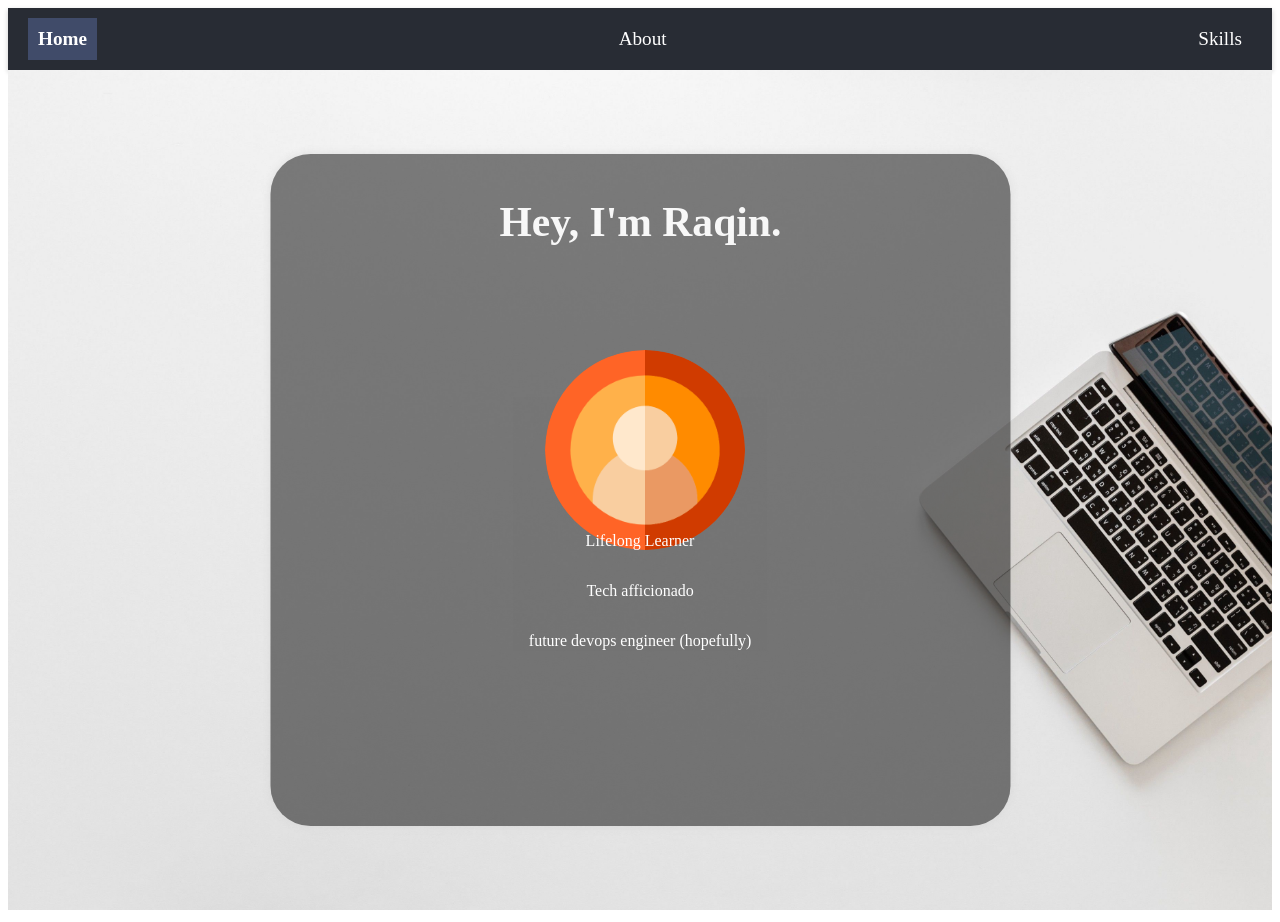
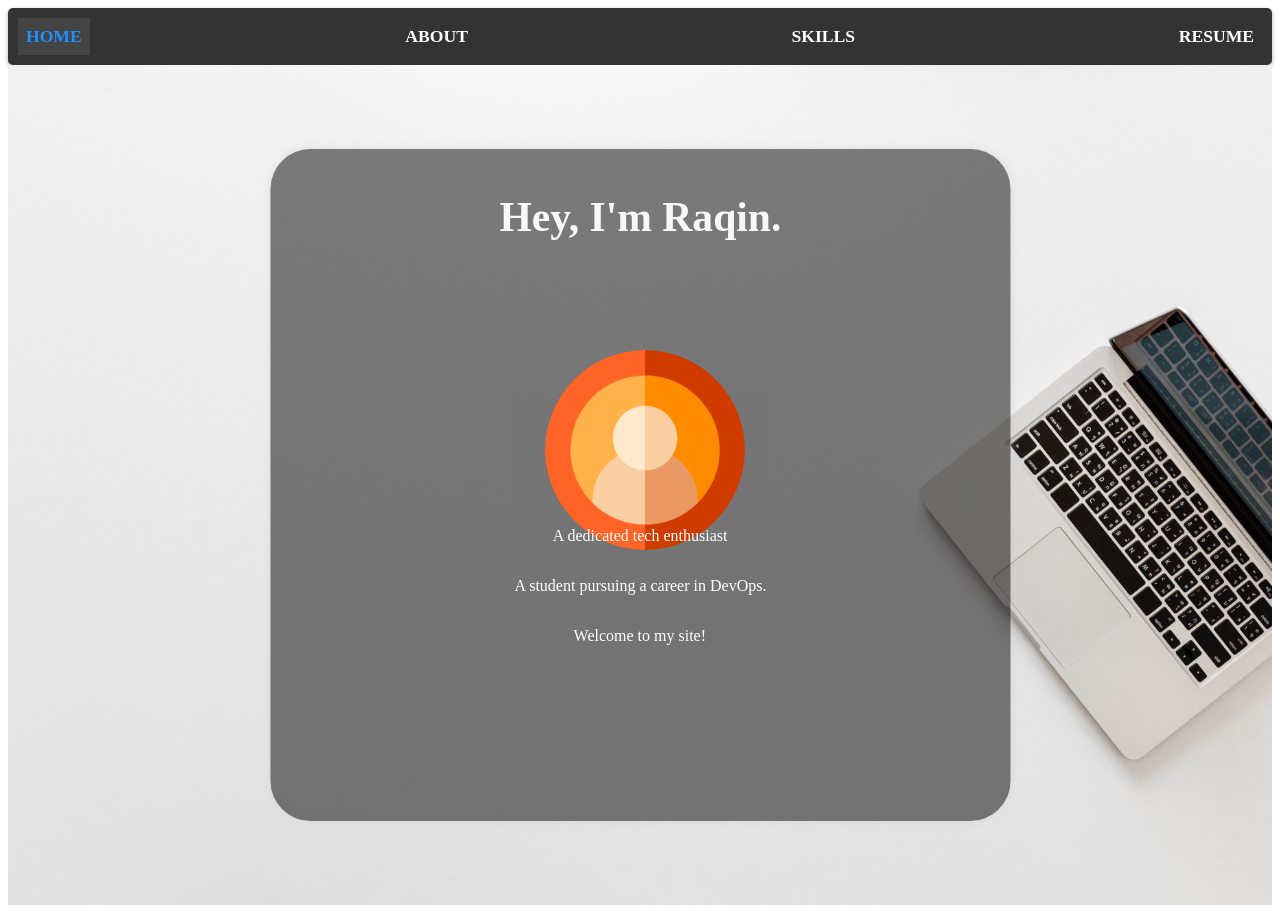
Before and after one commit to qleqs/Portfolio, a React (Create React App) app: page / in a window 1280 px wide. Built offline with nearby package versions, Linux system fonts and the light colour scheme.

Commit message:
created resume page

```diff
--- a/src/pages/Home.js
+++ b/src/pages/Home.js
@@ -8,7 +8,7 @@ function Home() {
     <div className="App">
       <header className="App-header">
         <motion.div
-          initial={{ opacity: 0, y: -150, height:800 }}
+          initial={{ opacity: 0, y: -150, height:800,scale:0.2 }}
           animate={{ opacity: .5, y: 0, scale: 0.8 }}
           transition={{ duration: 1 }}
           className="rectangle"
@@ -28,7 +28,7 @@ function Home() {
           transition={{ delay: 3, duration: 1,type: "spring" }}
           className="floating-text"
         >
-          <p>Tech afficionado</p>
+          <p>A student pursuing a career in DevOps.</p>
         </motion.div>
         <motion.div
           initial={{ opacity: 0, y: 400}}
@@ -36,7 +36,7 @@ function Home() {
           transition={{ delay: 1.75, duration: 1, type: "spring" } }
           className="floating-text"
         >
-          <p>Lifelong Learner</p>
+          <p>A dedicated tech enthusiast</p>
         </motion.div>
         <motion.div
           initial={{ opacity: 0, y: 400}}
@@ -44,7 +44,7 @@ function Home() {
           transition={{ delay: 4.25, duration: 1,type: "spring" }}
           className="floating-text"
         >
-          <p>future devops engineer (hopefully)</p>
+          <p>Welcome to my site!</p>
         </motion.div>
         <motion.div
           initial={{ opacity: 0, y: 400}}
@@ -52,7 +52,7 @@ function Home() {
           transition={{ delay: 5.5, duration: 1,type: "spring" }}
           className="floating-text"
         >
-          <p>Welcome to my site!</p>
+          <p>Feel free to stick around and learn more about me</p>
         </motion.div>
       </header>
     </div>
--- a/src/pages/Navbar.css
+++ b/src/pages/Navbar.css
@@ -2,24 +2,29 @@
   display: flex;
   justify-content: space-between;
   align-items: center;
-    padding: 10px 20px;
-    background-color: #282c34;
-    color: white;
-    box-shadow: 0px 2px 5px 0px rgba(0,0,0,0.2);
+  padding: 10px;
+  background-color: #333;
+  color: #fff;
+  box-shadow: 0px 2px 5px 0px rgba(0,0,0,0.3);
+  border-radius: 5px;
   }
 
   .Navbar div {
-    padding: 10px;
+  padding: 8px;
   cursor: pointer;
-    font-size: 1.2rem;
+  font-size: 1.1rem;
   transition: background-color 0.2s ease;
+  font-weight: bold;
+  color: #fff;
+  text-transform: uppercase;
   }
 
   .Navbar div:hover {
-    background-color: #404b69;
+  background-color: #444;
   }
 
   .Navbar .active {
-    background-color: #404b69;
+  background-color: #444;
   font-weight: bold;
+  color: #1e90ff;
   }
--- a/src/pages/Navbar.js
+++ b/src/pages/Navbar.js
@@ -3,6 +3,7 @@ import './Navbar.css';
 import Home from './Home';
 import Skills from './Skills';
 import About from './About';
+import Resume from './Resume';
 
 const Navbar = () => {
     const [activeTab, setActiveTab] = useState('home');
@@ -30,8 +31,14 @@ const Navbar = () => {
                 >
                     Skills
                 </div>
+                <div
+                    className={activeTab === 'resume' ? 'active' : ''}
+                    onClick={() => handleTabClick('resume')}
+                >
+                    Resume
+                </div>
             </nav>
-            {activeTab === 'home' ? <Home /> : activeTab === 'about' ? <About /> : <Skills />}
+            {activeTab === 'home' ? <Home /> : activeTab === 'about' ? <About /> : activeTab === 'skills' ? <Skills /> : <Resume />}
         </>
     );
 };
--- /dev/null
+++ b/src/pages/Resume.css
@@ -0,0 +1,54 @@
+.resume-container {
+    text-align: center;
+  }
+
+  .projects {
+    display: flex;
+    flex-wrap: wrap;
+    justify-content: center;
+  }
+
+  .project {
+    margin: 30px;
+  }
+
+  .project-prism {
+    background-color: rgba(0, 0, 0, 0.5);
+    padding: 20px;
+    border-radius: 10px;
+    display: inline-block;
+    text-align: left;
+    box-shadow: 0 0 10px rgba(0, 0, 0, 0.5);
+    width: 300px;
+  }
+
+  .project-prism img {
+    width: 100%;
+    border-radius: 10px 10px 0 0;
+  }
+
+  .project-prism h3 {
+    margin-top: 20px;
+    color: white;
+  }
+
+  .project-prism p {
+    color: white;
+    margin: 20px 0;
+  }
+
+  .mini-navbar {
+    display: flex;
+    justify-content: center;
+    margin-bottom: 30px;
+  }
+
+  .mini-navbar div {
+    padding: 10px 20px;
+    margin: 0 20px;
+    cursor: pointer;
+  }
+
+  .mini-navbar .active {
+    border-bottom: 2px solid white;
+  }
--- /dev/null
+++ b/src/pages/Resume.js
@@ -0,0 +1,66 @@
+import React, { useState } from 'react';
+import './Resume.css';
+
+const Project = ({ title, description, image }) => (
+  <div className="project">
+    <div className="project-prism">
+      <img src={image} alt={title} />
+      <h3>{title}</h3>
+      <p>{description}</p>
+    </div>
+  </div>
+);
+
+const Resume = () => {
+  const [activeTab, setActiveTab] = useState('projects');
+  return (
+    <div className="resume-container">
+      <nav className="mini-navbar">
+        <div
+          className={activeTab === 'projects' ? 'active' : ''}
+          onClick={() => setActiveTab('projects')}
+        >
+          Projects
+        </div>
+        <div
+          className={activeTab === 'experience' ? 'active' : ''}
+          onClick={() => setActiveTab('experience')}
+        >
+          Experience
+        </div>
+      </nav>
+      {activeTab === 'projects' ? (
+        <>
+          <h2>Projects</h2>
+          <div className="projects">
+            <Project
+              title="Project 1"
+              description="Lorem ipsum dolor sit amet, consectetur adipiscing elit."
+              image="project1-image.png"
+            />
+            <Project
+              title="Project 2"
+              description="Lorem ipsum dolor sit amet, consectetur adipiscing elit."
+              image="project2-image.png"
+            />
+            <Project
+              title="Project 3"
+              description="Lorem ipsum dolor sit amet, consectetur adipiscing elit."
+              image="project3-image.png"
+            />
+          </div>
+        </>
+      ) : (
+        <>
+          <h2>Experience</h2>
+          <p>
+            Lorem ipsum dolor sit amet, consectetur adipiscing elit. Nam
+            blandit nunc quis magna tincidunt, non commodo quam dapibus.
+          </p>
+        </>
+      )}
+    </div>
+  );
+};
+
+export default Resume;
```
Lines whose indentation alone changed are shown as unchanged.
